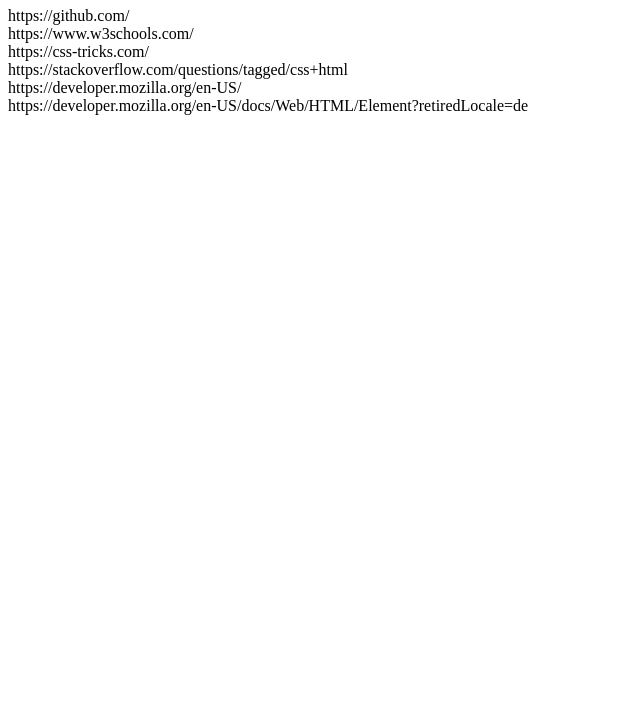
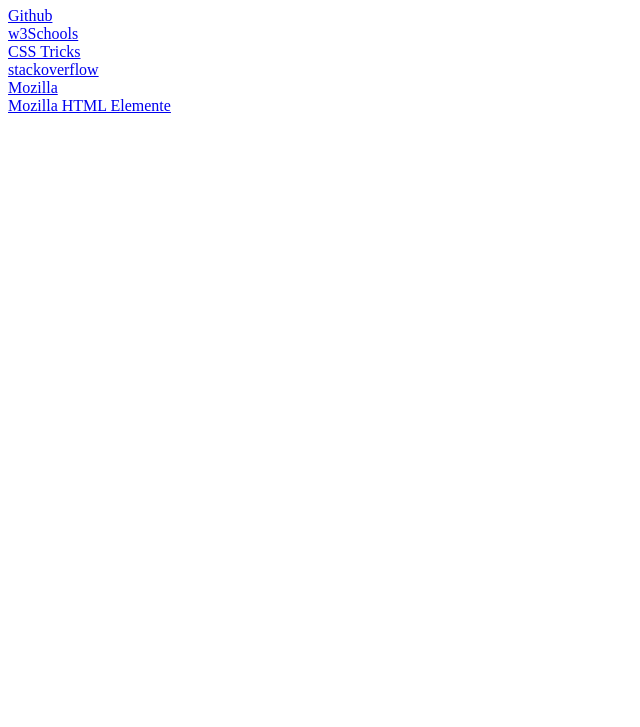
Before and after one commit to naschiii/git_uebung, a plain HTML site: page docs/index.html in a window 1280 px wide. Shown: the part 73-800 px from the top of the page, without its empty margins (0-640 px from the left). Drawn offline with Linux system fonts and the light colour scheme.

Commit message:
Links verlinkt

```diff
--- a/docs/index.html
+++ b/docs/index.html
@@ -7,16 +7,46 @@
   </head>
   <body>
     <header>
-      <h1>Hello World</h1>
+      <h1>EWEB Favoriten</h1>
     </header>
     <main>
-      <div>https://github.com/</div>
-      <div>https://www.w3schools.com/</div>
-      <div>https://css-tricks.com/</div>
-      <div>https://stackoverflow.com/questions/tagged/css+html</div>
-      <div>https://developer.mozilla.org/en-US/</div>
       <div>
-        https://developer.mozilla.org/en-US/docs/Web/HTML/Element?retiredLocale=de
+        <a href="https://github.com/" title="Github" target="_blank">Github</a>
+      </div>
+      <div>
+        <a href="https://www.w3schools.com/" title="w3Schools" target="_blank"
+          >w3Schools</a
+        >
+      </div>
+      <div>
+        <a href="https://css-tricks.com/" title="CSS Tricks" target="_blank"
+          >CSS Tricks</a
+        >
+      </div>
+      <div>
+        <a
+          href="https://stackoverflow.com/questions/tagged/css+html"
+          title="stackoverflow"
+          target="_blank"
+          >stackoverflow</a
+        >
+      </div>
+      <div>
+        <a
+          href="https://developer.mozilla.org/en-US/"
+          title="mozilla"
+          target="_blank"
+        >
+          Mozilla</a
+        >
+      </div>
+      <div>
+        <a
+          href="https://developer.mozilla.org/en-US/docs/Web/HTML/Element?retiredLocale=de"
+          title="Mozilla HTML Elemente"
+          target="_blank"
+          >Mozilla HTML Elemente</a
+        >
       </div>
     </main>
   </body>
```
